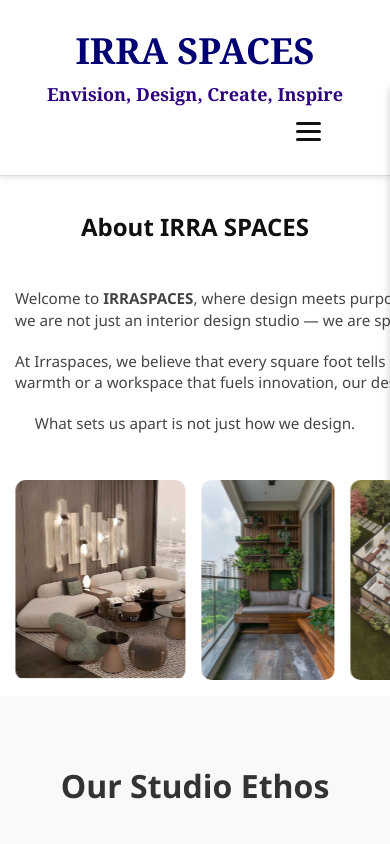
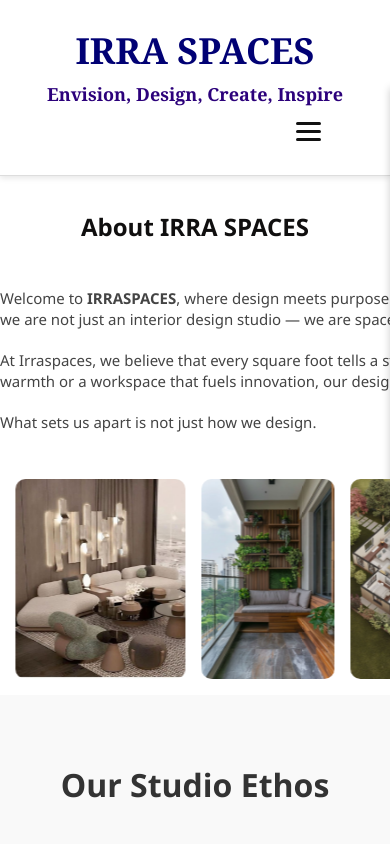
Before and after one commit to KavyaM28/Irra-frontend, a React (Create React App) app: page /#/about in a window 390 px wide. Shown: the top 844 px of the page. Built offline with nearby package versions, Linux system fonts and the light colour scheme.

Commit message:
Update to phone size

```diff
--- a/src/App.css
+++ b/src/App.css
@@ -1244,9 +1244,8 @@
 /* 📱 Mobile screens (max-width 768px) */
 @media (max-width: 500px) {
   .about-heropara {
-    font-size: 0.95rem;
+    font-size: 15px;
     line-height: 1.4;
-    padding: 0 15px;   /* add side padding for readability */
-    text-align: center;
+    text-align: justify;
   }
 }
```
